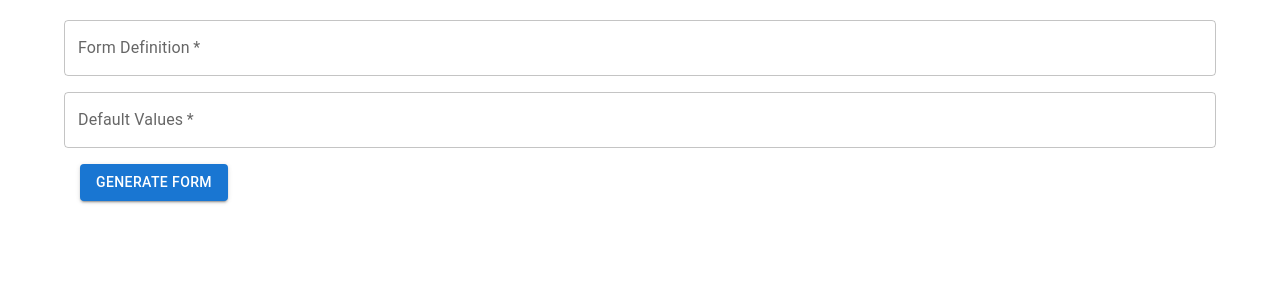
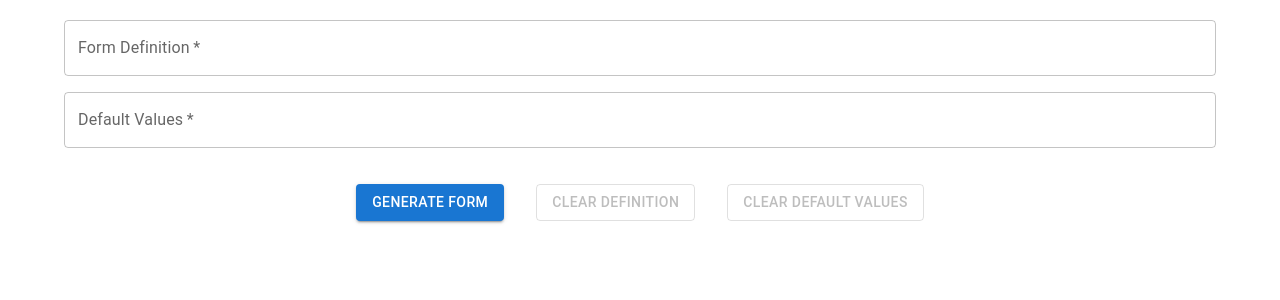
Before and after one commit to 28JayG/forms-poc, a React (Create React App) app: page / in a window 1280 px wide. Shown: the top 300 px of the page. Built offline with nearby package versions, Linux system fonts and the light colour scheme.

Commit message:
adds JSON clearing options

```diff
--- a/src/App.js
+++ b/src/App.js
@@ -2,11 +2,13 @@ import { Route, Routes } from 'react-router-dom';
 import { Container } from '@mui/material';
 
 import { useJson } from 'providers/json.provider';
+import useAppVersionChange from 'hooks/useAppVersionChange';
 
 import JsonInput from 'components/JsonInput/JsonInput.component';
 import DynamicForm from 'components/Form/Form.component';
 
 function App() {
+  useAppVersionChange();
   const { formData } = useJson();
 
   return (
--- a/src/components/Form/Form.component.jsx
+++ b/src/components/Form/Form.component.jsx
@@ -148,6 +148,8 @@ const DynamicForm = ({ extractedData, defaultValues }) => {
     navigate('/');
   };
 
+  console.log(defaultValues, definition);
+
   if (!Object.keys(defaultValues).length || !Object.keys(definition).length) {
     return (
       <>
--- a/src/components/JsonInput/JsonInput.component.jsx
+++ b/src/components/JsonInput/JsonInput.component.jsx
@@ -2,6 +2,7 @@ import { useState } from 'react';
 import { useNavigate } from 'react-router-dom';
 import { Box, Button, TextField } from '@mui/material';
 import { useJson } from 'providers/json.provider';
+import { ButtonContainer } from 'components/Form/Form.styles';
 
 const defaultInput = { definition: '', defaultValues: '' };
 
@@ -49,6 +50,23 @@ const JsonInput = () => {
     navigate('/form');
   };
 
+  const clearField = (evt, fieldId) => {
+    evt.preventDefault();
+    const finalObject = Object.keys(input).reduce((reducedObject, key) => {
+      if (key === fieldId) {
+        reducedObject[key] = '';
+        return reducedObject;
+      }
+
+      reducedObject[key] = input[key] ? JSON.parse(input[key]) : '';
+      return reducedObject;
+    }, {});
+
+    setInput((prev) => ({ ...prev, [fieldId]: '' }));
+
+    setJson(finalObject);
+  };
+
   const disableSubmit = !!error.definition || !!error.defaultValues;
 
   return (
@@ -78,6 +96,7 @@ const JsonInput = () => {
         label='Default Values'
         onChange={handleChange}
       />
+      <ButtonContainer>
         <Button
           disabled={disableSubmit}
           variant='contained'
@@ -86,6 +105,25 @@ const JsonInput = () => {
         >
           Generate Form
         </Button>
+        <Button
+          disabled={!input.definition}
+          variant='outlined'
+          onClick={(evt) => clearField(evt, 'definition')}
+          sx={{ margin: 2 }}
+          type='button'
+        >
+          Clear Definition
+        </Button>
+        <Button
+          disabled={!input.defaultValues}
+          variant='outlined'
+          onClick={(evt) => clearField(evt, 'defaultValues')}
+          sx={{ margin: 2 }}
+          type='button'
+        >
+          Clear Default Values
+        </Button>
+      </ButtonContainer>
     </Box>
   );
 };
--- /dev/null
+++ b/src/components/ManageVersionChange/ManageVersionChange.component.jsx
@@ -0,0 +1,8 @@
+import useAppVersionChange from 'hooks/useAppVersionChange';
+
+const ManageVersionChange = ({ children }) => {
+  useAppVersionChange();
+  return <div>{children}</div>;
+};
+
+export default ManageVersionChange;
--- /dev/null
+++ b/src/hooks/useAppVersionChange.js
@@ -0,0 +1,24 @@
+import { useEffect } from 'react';
+import pkjson from '../../package.json';
+
+const setAppVersion = (newVersion) => {
+  localStorage.clear();
+  localStorage.setItem('app_version', newVersion);
+};
+
+const useAppVersionChange = () => {
+  useEffect(() => {
+    const prevVersion = localStorage.getItem('app_version');
+    if (prevVersion) {
+      console.log('I have previous version');
+      if (prevVersion !== pkjson.version) {
+        setAppVersion(pkjson.version);
+      }
+    } else {
+      console.log('I do not have previous version');
+      setAppVersion(pkjson.version);
+    }
+  }, []);
+};
+
+export default useAppVersionChange;
--- a/src/index.js
+++ b/src/index.js
@@ -5,6 +5,7 @@ import App from './App';
 import reportWebVitals from './reportWebVitals';
 import RootProvider from 'providers/root.provider';
 import { BrowserRouter } from 'react-router-dom';
+import ManageVersionChange from 'components/ManageVersionChange/ManageVersionChange.component';
 
 const root = ReactDOM.createRoot(document.getElementById('root'));
 root.render(
```
Lines whose indentation alone changed are shown as unchanged.
